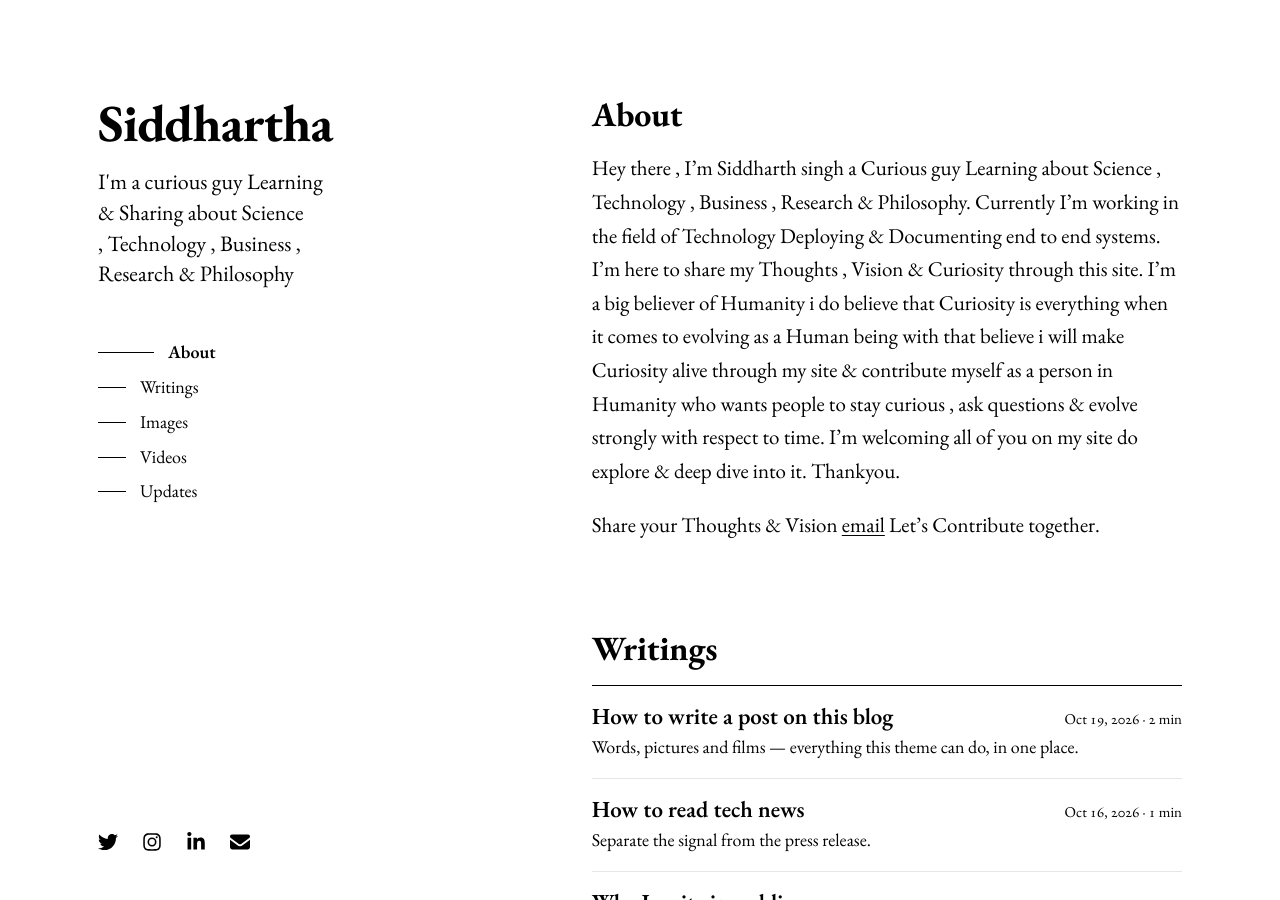
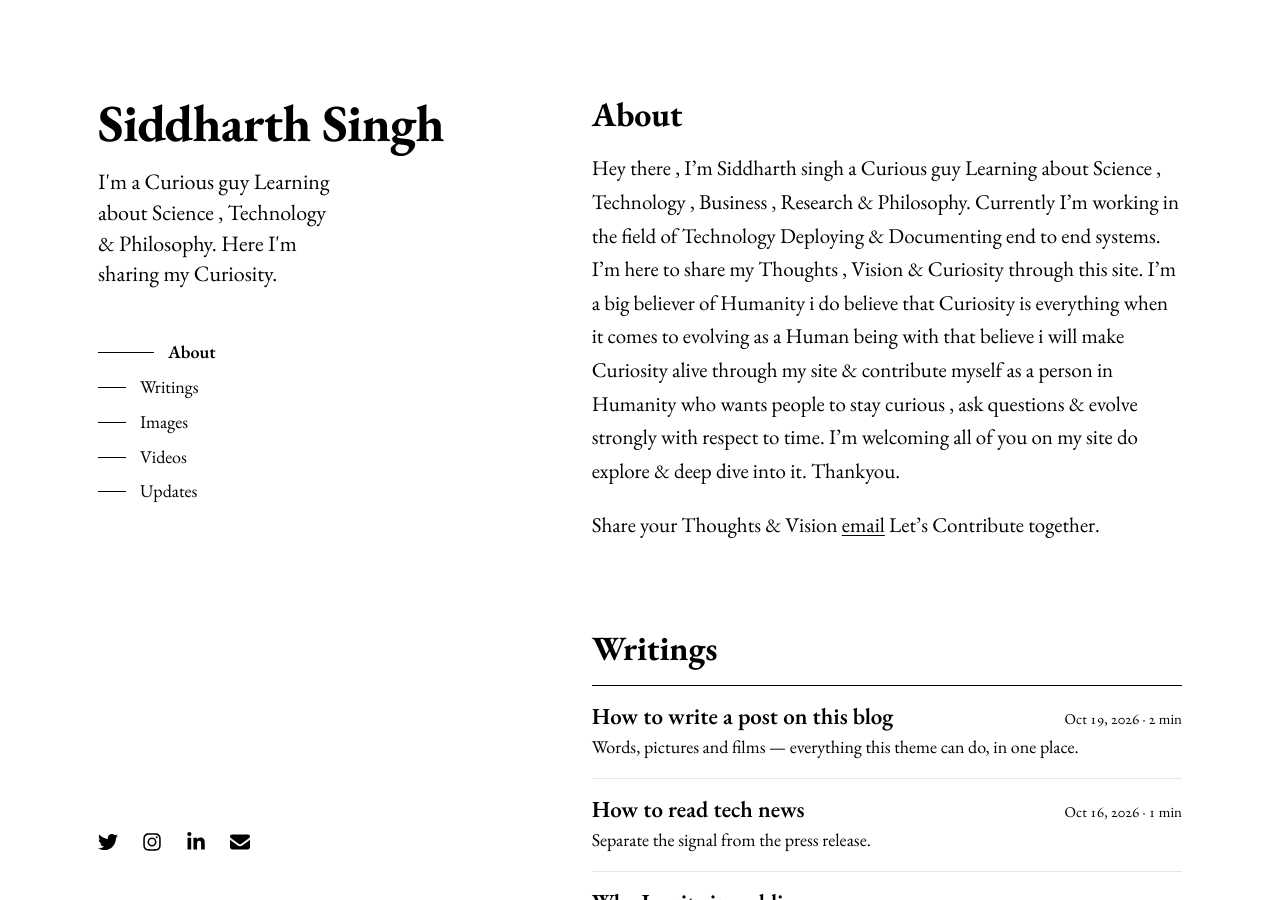
Before and after one commit to isthiscoder/Siddharth.blogs, a Jekyll site: the page built from index.html, in a window 1280 px wide and 900 px high. Built offline with Jekyll 4.4.1, drawn with Linux system fonts in a browser that asks for light colours.

Commit message:
Update _config.yml

```diff
--- a/_config.yml
+++ b/_config.yml
@@ -1,9 +1,9 @@
 # ─────────────────────────────────────────────
 #  Site settings — edit these first
 # ─────────────────────────────────────────────
-title: "Siddhartha"
+title: "Siddharth Singh"
 author: "Siddharth Singh"
-description: "I'm a curious guy Learning & Sharing about Science , Technology , Business , Research & Philosophy"
+description: "I'm a Curious guy Learning about Science , Technology & Philosophy. Here I'm sharing my Curiosity. "
 
 # Link preview image used when a post has no cover/thumbnail of its own (1200×630)
 og_image: /assets/images/og-default.png
```
